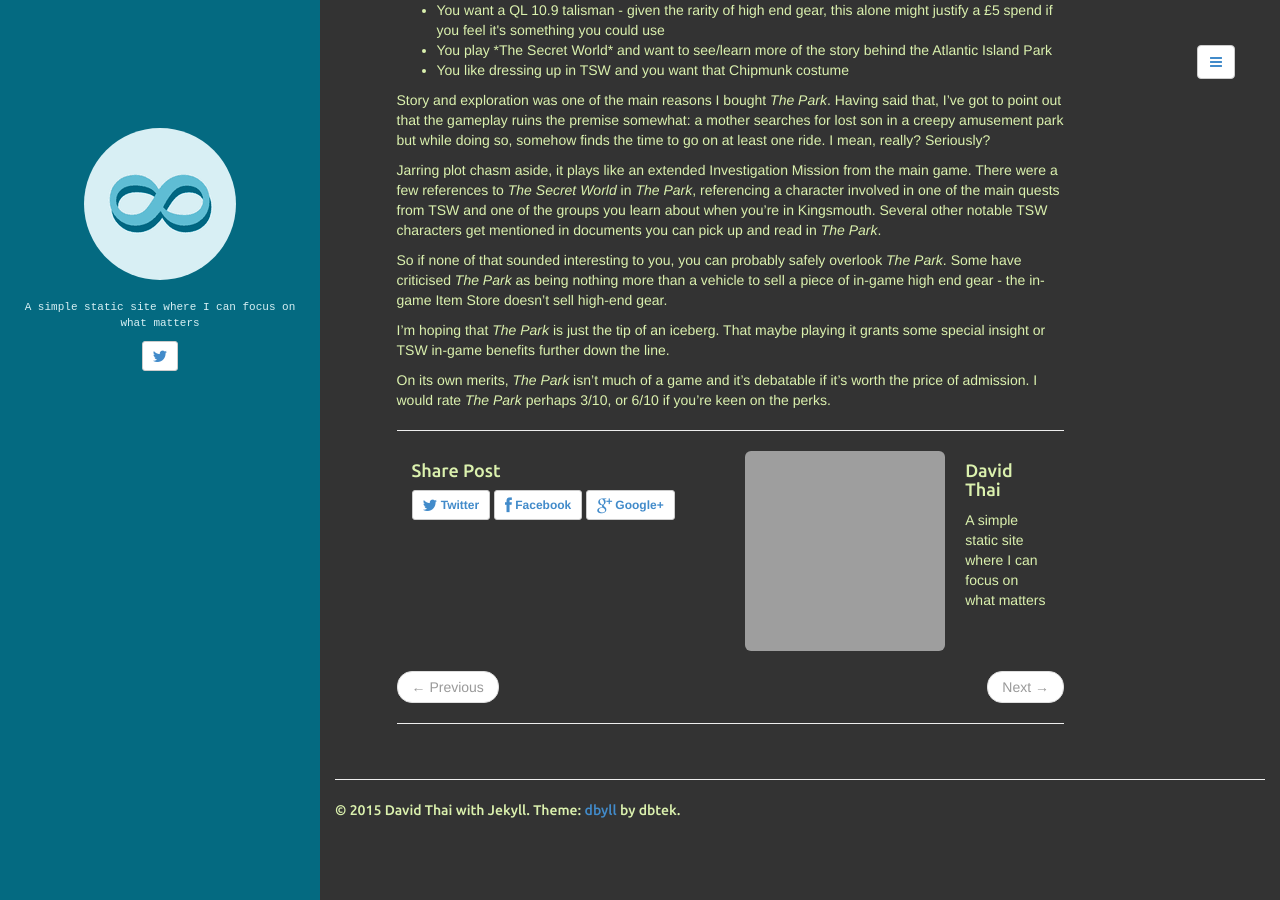
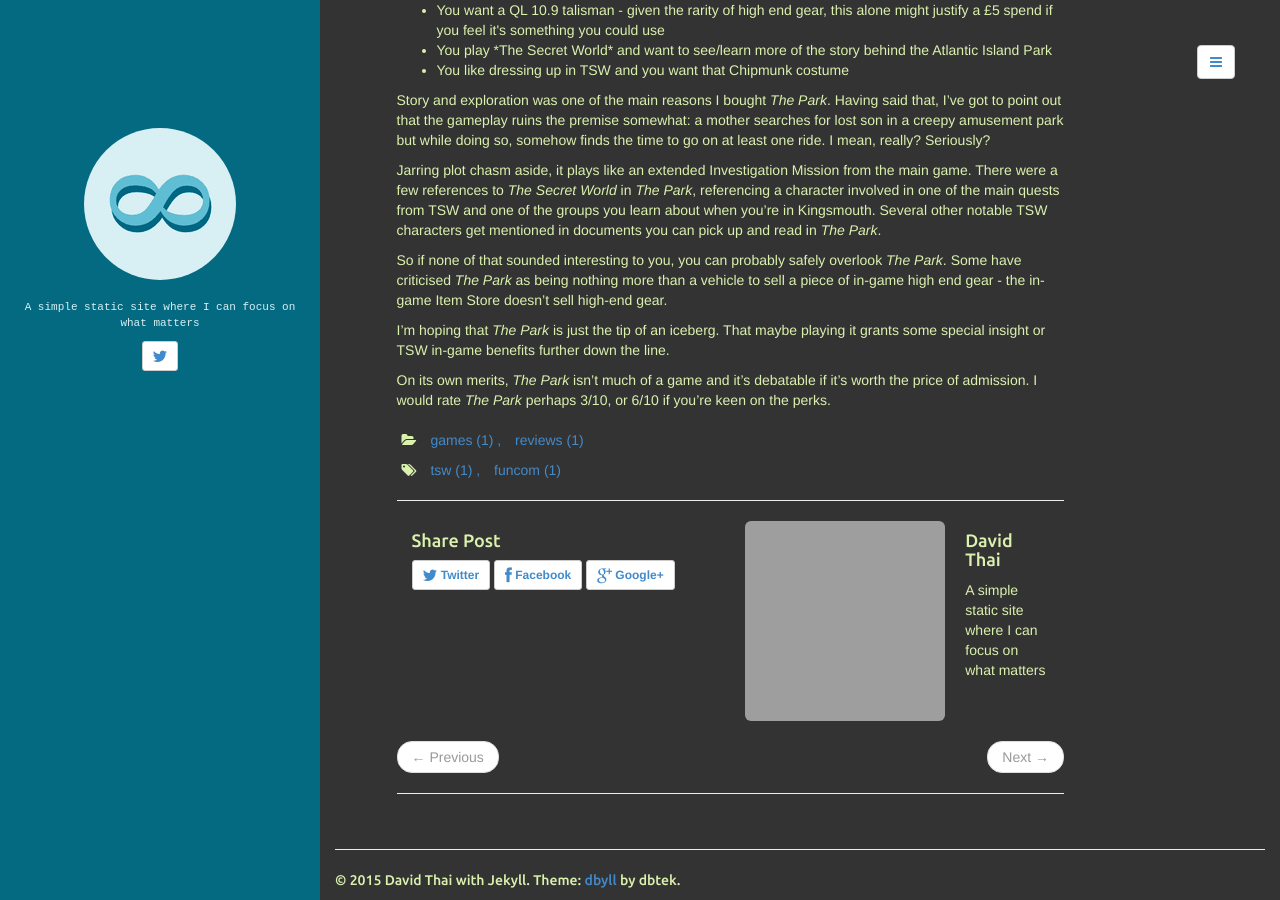
Before and after one commit to dbtek/dbyll, a Jekyll site: the page built from _posts/2015-10-28-The Park.md, in a window 1280 px wide and 900 px high, scrolled down 560 px. Built offline with Jekyll 4.4.1, drawn with Linux system fonts in a browser that asks for light colours; grey boxes are pictures that could not be loaded.

Commit message:
Updated frontmatter
Added tags and categories

```diff
--- a/_posts/2015-10-28-The Park.md
+++ b/_posts/2015-10-28-The Park.md
@@ -1,7 +1,9 @@
 ---
+published: true
 layout: post
-published: true
 title: Review - *The Park* (no spoilers)
+categories: [games, reviews]
+tags: [tsw, funcom]
 ---
 I did actually preorder this game so I got it on launch day and spent a few hours with it. I guess Funcom can't be accused of misrepresentation - the second sentence of the description on the game's Steam page states it clearly enough: "*The Park* is a one to two hour long... experience". I played it straight once and then a couple more times to get all the achievements.
 
```
